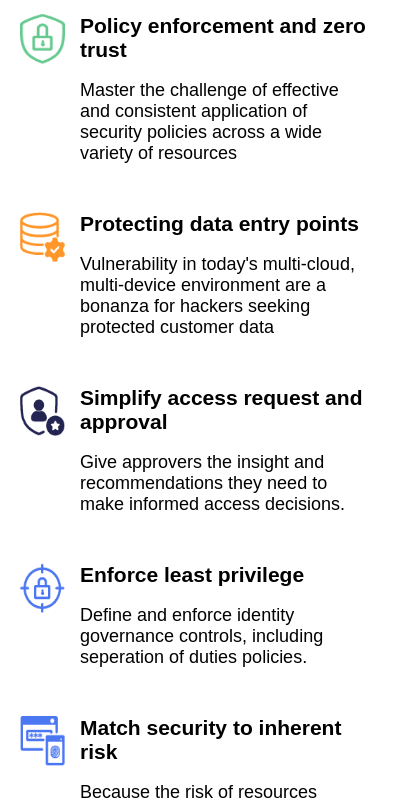
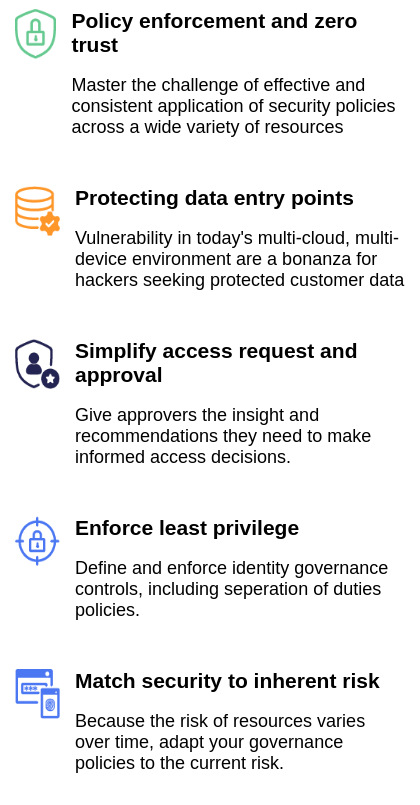
Before and after one commit to saminathan2000/SASS-Task-2, a plain HTML site: page index.html in a window 390 px wide. Shown: the part 115-920 px from the top of the page, 420 px wide, since content can reach past the window. Drawn offline with Linux system fonts and the light colour scheme.

Commit message:
fifth commit

```diff
--- a/index.html
+++ b/index.html
@@ -12,33 +12,45 @@
                      <div class="usecase-flex">
                         <div>
                             <img alt="Policy enforcement and zero trust" src="./assets/zero_trust_0.png"/>
+                            <div>
                                 <h3>Policy enforcement and zero trust</h3>
                                 <p>Master the challenge of effective and consistent application of security policies across a wide variety of resources</p>
                             </div>
+                        </div>
                         <div>
                             <img alt="Protecting data entry points" src="./assets/compliant_test_data_management_3.png"/>
+                            <div>
                                 <h3>Protecting data entry points</h3>
                                 <p>Vulnerability in today's multi-cloud, multi-device environment are a bonanza for hackers seeking protected customer data</p>
                             </div>
+                        </div>
                         <div>
                             <img alt="Simplify access request and approval" src="./assets/customer_expectations_and_ciam_1_0.png"/>
+                            <div>
                                 <h3>Simplify access request and approval</h3>
                                 <p>Give approvers the insight and recommendations they need to make informed access decisions.</p>
                             </div>
+                        </div>
                         <div>
                             <img alt="Enforce least privilege" src="./assets/enforce_least_privilege_4.png"/>
+                            <div>
                                 <h3>Enforce least privilege</h3>
                                 <p>Define and enforce identity governance controls, including seperation of duties policies.</p>
                             </div>
+                        </div>
                         <div>
                             <img alt="Match security to inherent risk" src="./assets/multi-factor_authentication_1.png"/>
+                            <div>
                                 <h3>Match security to inherent risk</h3>
                                 <p>Because the risk of resources varies over time, adapt your governance policies to the current risk.</p>
                             </div>
+                        </div>
                         <div>
                             <img alt="Continuously verify your identities" src="./assets/least_privilege_access_0.png"/>
+                            <div>
                                 <h3>Continuously verify your identities</h3>
                                 <p>Continued verification ensures that access isn't possible unless it is explicitly granted.</p>
+                            </div>
                         </div>
                      </div>
                      <a href="https://w3schools.com" class="read-paper-link"><span>Read White Paper ></span></a>
--- a/styles/styles.scss
+++ b/styles/styles.scss
@@ -5,7 +5,9 @@ body{
 //Desktop
 .container{
     width: 1140px;
-    margin:0px auto;
+    //margin:15px auto;
+    //margin:0px auto;
+    padding-top: 15px;
 }
 p,span{
     font-family: $fonts;
@@ -48,10 +50,13 @@ section{
         width: 45px;
         height: 50px;
     }
-    div{
-        width: 30%;
-        margin-bottom: 30px;
-    }
+
+}
+.usecase-flex > div{
+    width: 30%;
+    margin-bottom: 30px;
+    display: flex;
+    flex-direction: column;
 }
 //tablet landscape
 @media screen and (min-width: 960px) and (max-width:1199px){
@@ -63,39 +68,39 @@ section{
 @media screen and (min-width:640px) and (max-width:959px){
     .container{
         width: 720px;
+        padding: 15px;
     }
-    img{
-        float: left;
-    }
+    // img{
+    //     float: left;
+    // }
     .usecase-flex > div{
         width: 45%;
-        p{
-            margin-left: 60px;
-        }
+        flex-direction: row;
+        // p{
+        //     margin-left: 60px;
+        // }
     }
-    .wrapper{
-        padding: 20px;
-    }
+
 }
 //mobile
 @media screen and (max-width: 639px)  {
     .container{
         width: 100%;
+        padding: 15px;
     }
     .usecase-flex > div{
         width:100%;
+        flex-direction: row;
     }
     .usecase-flex {
         div{
-            p{
-                margin-left: 60px;
-            }
+            // p{
+            //     margin-left: 60px;
+            // }
         }
     }
-    img{
-        float: left;
-    }
-    .wrapper{
-        padding: 20px;
-    }
+    // img{
+    //     float: left;
+    // }
+
 }
```
Also changed, not shown: styles/styles.css, 1 other file. Lines whose indentation alone changed are shown as unchanged.
